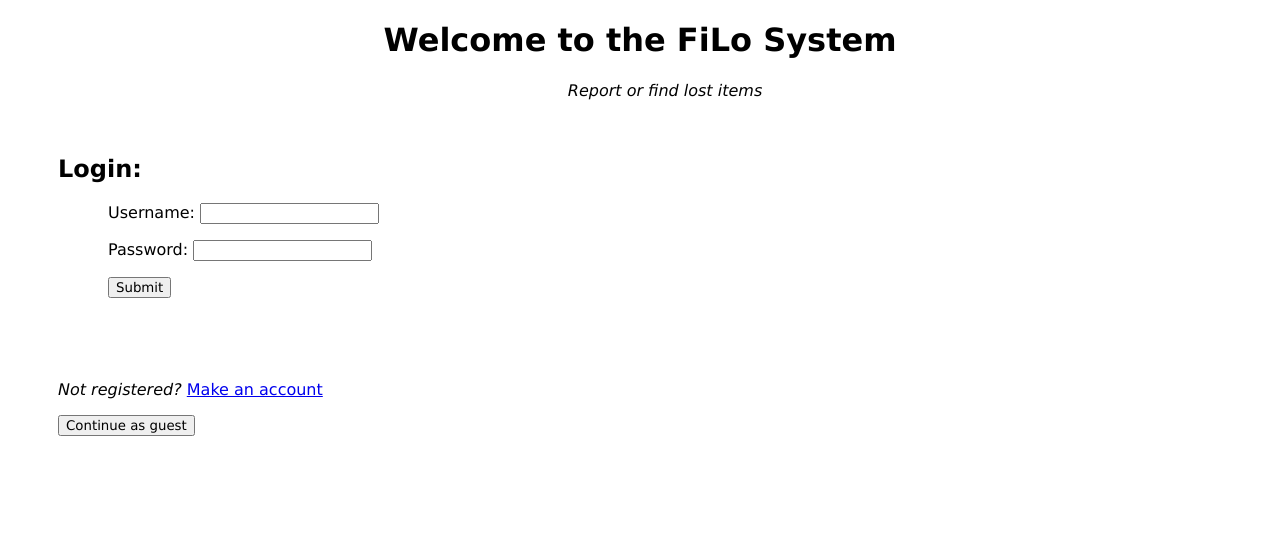
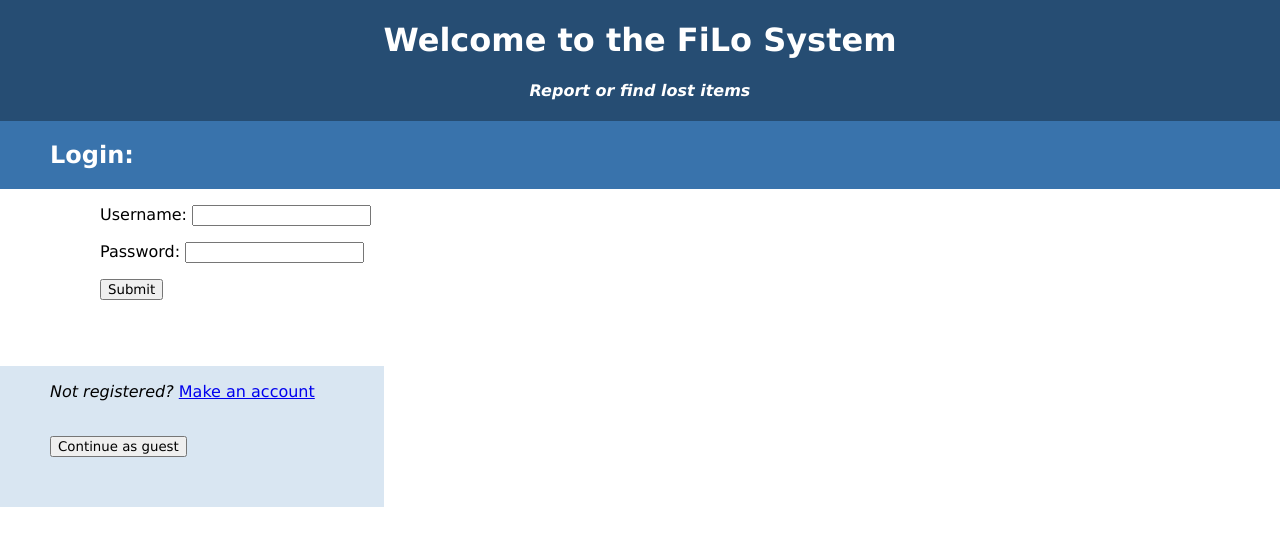
Before and after one commit to clarebuckley/FiloSystem, a PHP site: page / in a window 1280 px wide; the page is wider, and only the part inside the window is pictured. Shown: the top 546 px of that part. Run offline with PHP 8.4, Linux system fonts and the light colour scheme.

Commit message:
Edit layout

```diff
--- a/CSS/index.css
+++ b/CSS/index.css
@@ -2,15 +2,42 @@
   font-family: verdana;
 }
 
-h1 {
-    text-align: center;
+body{
+  width: 100%;
+	margin:0 auto;
+	display:flex;
+	flex-wrap:wrap;
+	box-sizing:border-box;
 }
 
-h2, p, form {
-   padding-left:50px;
+h2, form {
+  width: 100%;
+  padding-left:50px;
+}
+
+p{
+  padding-left:50px;
 }
 
 form{
     padding-right: 50px;
     padding-bottom: 50px;
 }
+
+#main-header {
+  width: 100%;
+	background-color:#264d73;
+	color:#FFFFFF;
+  text-align: center;
+}
+
+#secondary-header {
+  width: 100%;
+  background-color:#3973ac;
+  color:#FFFFFF;
+}
+
+#register {
+  width: 30%;
+  background-color:#d9e6f2;
+}
--- a/index.php
+++ b/index.php
@@ -5,18 +5,24 @@
     <title>FiLo System Login</title>
   </head>
   <body>
-    <h1>Welcome to the FiLo System</h1>
-    <p style="text-align: center;"><i>Report or find lost items</i><p>
-    </br>
-    <h2>Login:</h2>
+    <header id = "main-header">
+      <h1>Welcome to the FiLo System</h1>
+      <h4><i>Report or find lost items</i></h4>
+    </header>
+    <header id = "secondary-header">
+      <h2>Login:</h2>
+    </header>
     <form>
       <p> Username: <input type="text" name="username" size="20" maxlength="20" required /></p>
       <p> Password: <input type="password" name="password" size="20" maxlength="20" required /></p>
       <p><input type="submit" name="submit" value="Submit" /></p>
     </form>
-    <p><i>Not registered?</i> <a href="register.php">Make an account</a></p>
-    <form action="http://google.com">
-      <input type="submit" value="Continue as guest" />
-    </form>
+    <section id = "register">
+      <p><i>Not registered?</i> <a href="register.php">Make an account</a></p>
+      </br>
+      <form action="home.php"> <! change this>
+        <input type="submit" value="Continue as guest" />
+      </form>
+    </section>
   </body>
 </html>
```
Also changed, not shown: home.php (added, +14 -0 lines), register.php (+7 -4 lines).
